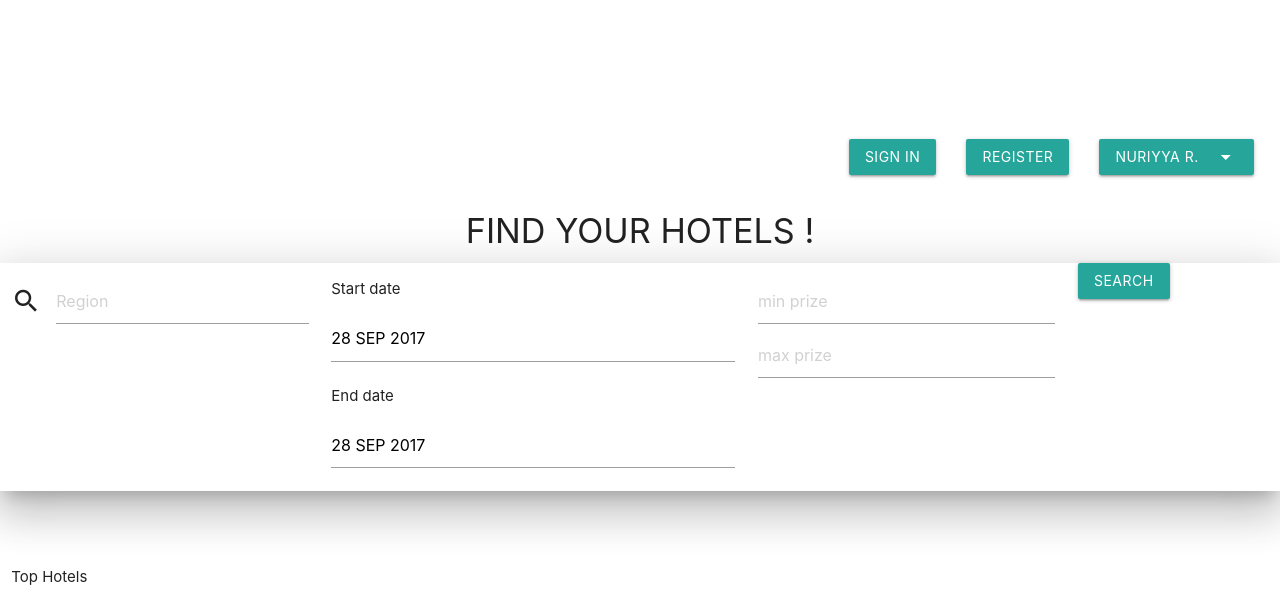
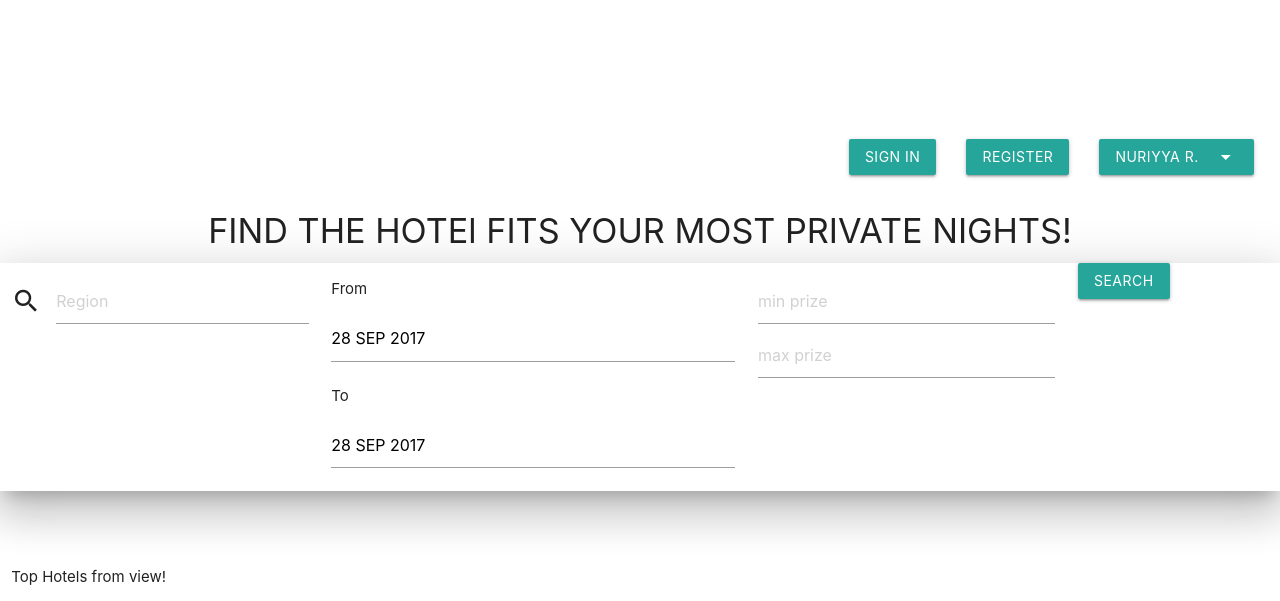
Before and after one commit to narmin2019/hotel_proj, a Django app: page / in a window 1280 px wide. Shown: the part 902-1503 px from the top of the page. Run offline with Django 3.2, Linux system fonts and the light colour scheme; some libraries are stand-ins or nearby versions.

Commit message:
data from view to template

```diff
--- a/hotel_engine_app/views.py
+++ b/hotel_engine_app/views.py
@@ -1,22 +1,31 @@
 from django.shortcuts import render
 from django.views.generic import View
-from django.http import HttpResponse
+from .models import Hotel as HotelModel
+from django.http import HttpResponseNotFound
 # Create your views here.
 
 
 class Home(View):
     def get(self, request):
-        if request.method == 'GET':
-            return render(request, "home.html")
+        return render(request, "home.html", {'title': 'Top Hotels from view!'})
 
 
 class Register(View):
-    pass
+    def get(self, request):
+        return render(request, "register.html")
+
 
 
 class Login(View):
-    pass
+    def get(self, request):
+        return render(request, "login.html")
 
 
 class Hotel(View):
-    pass
+    def get(self, request, hotel_id):
+        try:
+            hotel = HotelModel.objects.get(pk=int(hotel_id))
+        except:
+            return HttpResponseNotFound()
+        else:
+            return render(request, "hotel.html", {'hotel':hotel})
--- a/templates/home.html
+++ b/templates/home.html
@@ -163,7 +163,7 @@
                 <!--the start of home content for restaurant-->
                <div class="row search-cov">
                    <div class="col m12 rest-home rl-zero-padding left">
-                       <h4 class="restaurant-head center-align hide-on-small-only hide-on-med-only">FIND YOUR HOTELS !</h4>
+                       <h4 class="restaurant-head center-align hide-on-small-only hide-on-med-only">FIND THE HOTEl FITS YOUR MOST PRIVATE NIGHTS!</h4>
                        <div class="row search-area z-depth-5">
                            <div class="col m3 input-field common-search">
                                <i class="material-icons prefix">search</i>
@@ -173,14 +173,13 @@
                                <ul class="date-time-picker picker_date_cover">
                                    <li>
                                        <div class="datetime-picker picker_date">
-                                           <p>Start date</p>
+                                           <p>From</p>
                                            <input type="text" id="datetimepicker4" value="28 SEP 2017"/>
-                                           <i class="mdi mdi-calendar datetime-icon right"></i>
                                        </div>
                                    </li>
                                    <li>
                                        <div class="datetime-picker picker_date">
-                                           <p>End date</p>
+                                           <p>To</p>
                                            <input type="text" id="datetimepicker5" value="28 SEP 2017"/>
                                            <i class="mdi mdi-calendar datetime-icon right"></i>
                                        </div>
@@ -207,7 +206,7 @@
         <!--the start of recently restaurant body-->
         <div class="row hotel-content" id="hotel-content">
             <div class="col xl12 l12 m12 s12">
-                <p class="content-head">Top Hotels</p>
+                <p class="content-head">{{title}}</p>
             </div>
             <!--hotel cells: repeat etsen tekrarlanacaq bunu-->
             <div class="col xl3 l3 m6 s12 rest-cell">
```
